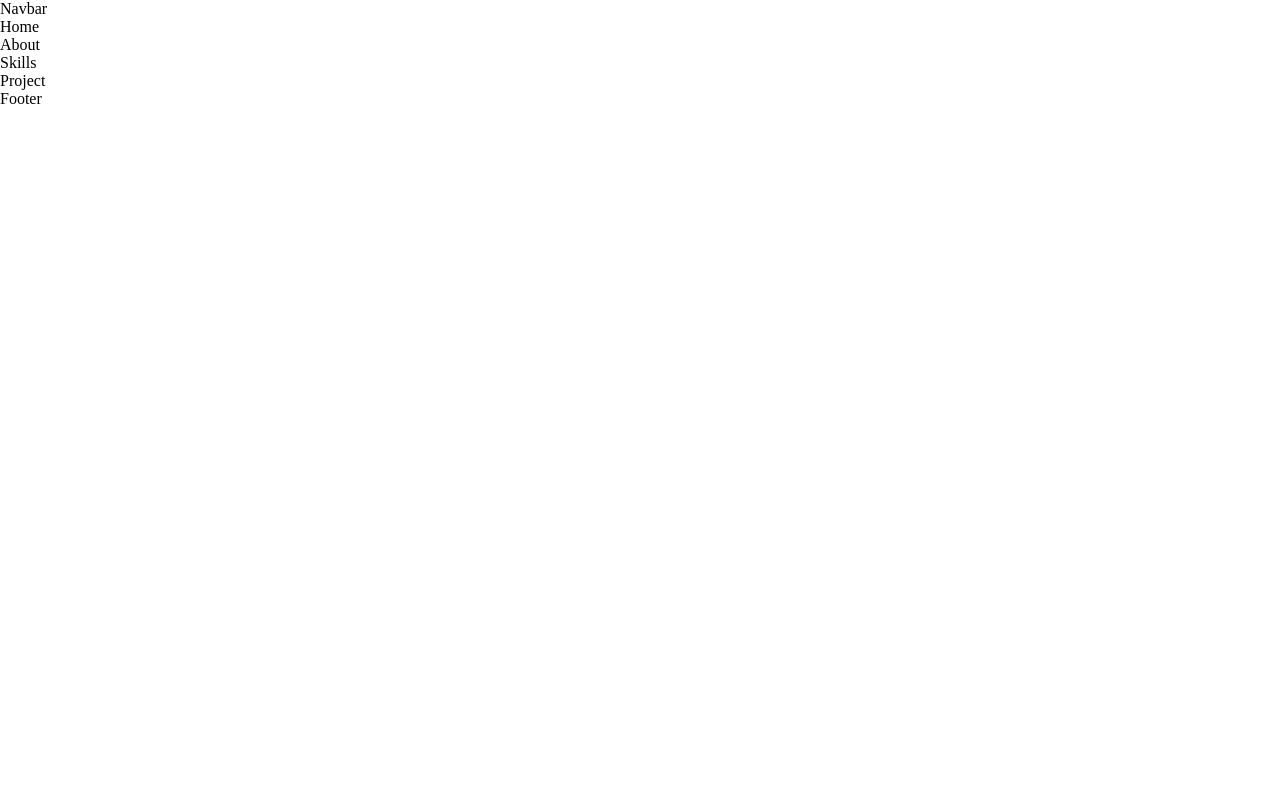
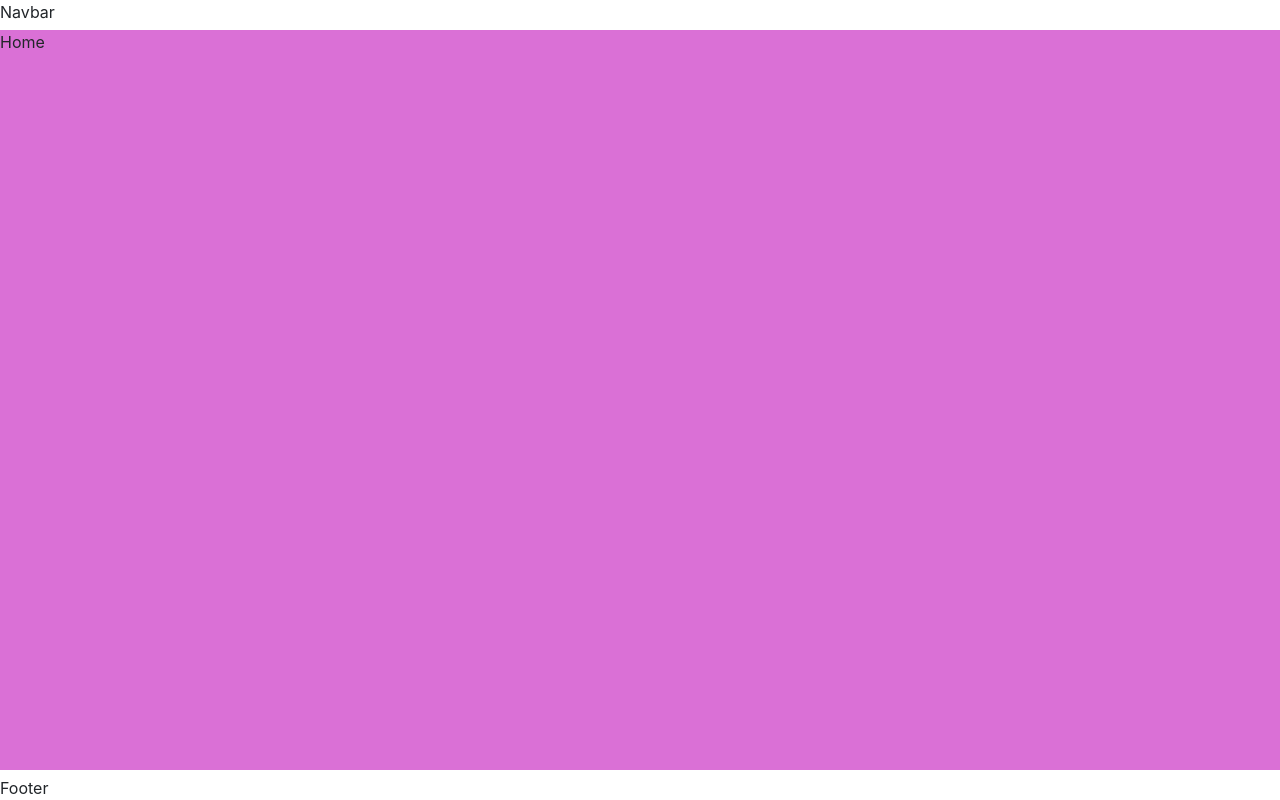
Before and after one commit to coding-with-fun/portfolio1, a React (Create React App) app: page / in a window 1280 px wide. Built offline with nearby package versions, Linux system fonts and the light colour scheme.

Commit message:
Intermediate update

```diff
--- a/public/index.html
+++ b/public/index.html
@@ -10,34 +10,38 @@
             content="Web site created using create-react-app"
         />
         <link rel="apple-touch-icon" href="%PUBLIC_URL%/logo192.png" />
-    <!--
-      manifest.json provides metadata used when your web app is installed on a
-      user's mobile device or desktop. See https://developers.google.com/web/fundamentals/web-app-manifest/
-    -->
         <link rel="manifest" href="%PUBLIC_URL%/manifest.json" />
-    <!--
-      Notice the use of %PUBLIC_URL% in the tags above.
-      It will be replaced with the URL of the `public` folder during the build.
-      Only files inside the `public` folder can be referenced from the HTML.
 
-      Unlike "/favicon.ico" or "favicon.ico", "%PUBLIC_URL%/favicon.ico" will
-      work correctly both with client-side routing and a non-root public URL.
-      Learn how to configure a non-root public URL by running `npm run build`.
-    -->
+        <!-- Bootstrap Dependencies -->
+        <link
+            rel="stylesheet"
+            href="https://cdn.jsdelivr.net/npm/bootstrap@4.5.3/dist/css/bootstrap.min.css"
+            integrity="sha384-TX8t27EcRE3e/ihU7zmQxVncDAy5uIKz4rEkgIXeMed4M0jlfIDPvg6uqKI2xXr2"
+            crossorigin="anonymous"
+        />
+        <script
+            src="https://code.jquery.com/jquery-3.5.1.slim.min.js"
+            integrity="sha384-DfXdz2htPH0lsSSs5nCTpuj/zy4C+OGpamoFVy38MVBnE+IbbVYUew+OrCXaRkfj"
+            crossorigin="anonymous"
+        ></script>
+        <script
+            src="https://cdn.jsdelivr.net/npm/bootstrap@4.5.3/dist/js/bootstrap.bundle.min.js"
+            integrity="sha384-ho+j7jyWK8fNQe+A12Hb8AhRq26LrZ/JpcUGGOn+Y7RsweNrtN/tE3MoK7ZeZDyx"
+            crossorigin="anonymous"
+        ></script>
+
+        <!-- Fontawesome Dependencies -->
+        <link
+            rel="stylesheet"
+            href="https://cdnjs.cloudflare.com/ajax/libs/font-awesome/5.15.1/css/all.min.css"
+            integrity="sha512-+4zCK9k+qNFUR5X+cKL9EIR+ZOhtIloNl9GIKS57V1MyNsYpYcUrUeQc9vNfzsWfV28IaLL3i96P9sdNyeRssA=="
+            crossorigin="anonymous"
+        />
+
         <title>React App</title>
     </head>
     <body>
         <noscript>You need to enable JavaScript to run this app.</noscript>
         <div id="root"></div>
-    <!--
-      This HTML file is a template.
-      If you open it directly in the browser, you will see an empty page.
-
-      You can add webfonts, meta tags, or analytics to this file.
-      The build step will place the bundled scripts into the <body> tag.
-
-      To begin the development, run `npm start` or `yarn start`.
-      To create a production bundle, use `npm run build` or `yarn build`.
-    -->
     </body>
 </html>
--- a/src/scss/components/About.scss
+++ b/src/scss/components/About.scss
@@ -0,0 +1,4 @@
+.about__container {
+    height: inherit;
+    background-color: pink;
+}
--- a/src/scss/components/Body.scss
+++ b/src/scss/components/Body.scss
@@ -0,0 +1,16 @@
+.body__container {
+    margin: 30px 0;
+    height: calc(100vh - 60px);
+    overflow: scroll;
+
+    overflow-y: scroll;
+    scroll-behavior: smooth;
+    scroll-snap-type: y mandatory;
+
+    -ms-overflow-style: none;
+    scrollbar-width: none;
+}
+
+.body__container::-webkit-scrollbar {
+    display: none;
+}
--- a/src/scss/components/Footer.scss
+++ b/src/scss/components/Footer.scss
@@ -0,0 +1,4 @@
+.footer__container {
+    position: fixed;
+    bottom: 0;
+}
--- a/src/scss/components/Home.scss
+++ b/src/scss/components/Home.scss
@@ -0,0 +1,4 @@
+.home__container {
+    height: inherit;
+    background-color: orchid;
+}
--- a/src/scss/components/Navbar.scss
+++ b/src/scss/components/Navbar.scss
@@ -0,0 +1,4 @@
+.navbar__container {
+    position: fixed;
+    top: 0;
+}
--- a/src/scss/components/Projects.scss
+++ b/src/scss/components/Projects.scss
@@ -0,0 +1,4 @@
+.projects__container {
+    height: inherit;
+    background-color: yellow;
+}
--- a/src/scss/components/Skills.scss
+++ b/src/scss/components/Skills.scss
@@ -0,0 +1,4 @@
+.skills__container {
+    height: inherit;
+    background-color: yellowgreen;
+}
--- a/src/scss/index.scss
+++ b/src/scss/index.scss
@@ -1,3 +1,5 @@
+@import url("https://fonts.googleapis.com/css2?family=Josefin+Sans:wght@100;200;300;400;500;600;700&family=Open+Sans:wght@300;400;600;700;800&display=swap");
+
 @import "./components/About.scss";
 @import "./components/Body.scss";
 @import "./components/Footer.scss";
@@ -12,3 +14,17 @@
     padding: 0;
     box-sizing: border-box;
 }
+
+html {
+    font-family: "Josefin Sans", sans-serif;
+    font-family: "Open Sans", sans-serif;
+}
+
+#root {
+    height: 100vh;
+}
+
+.main__container {
+    height: inherit;
+    overflow: hidden;
+}
```
Lines whose indentation alone changed are shown as unchanged.
